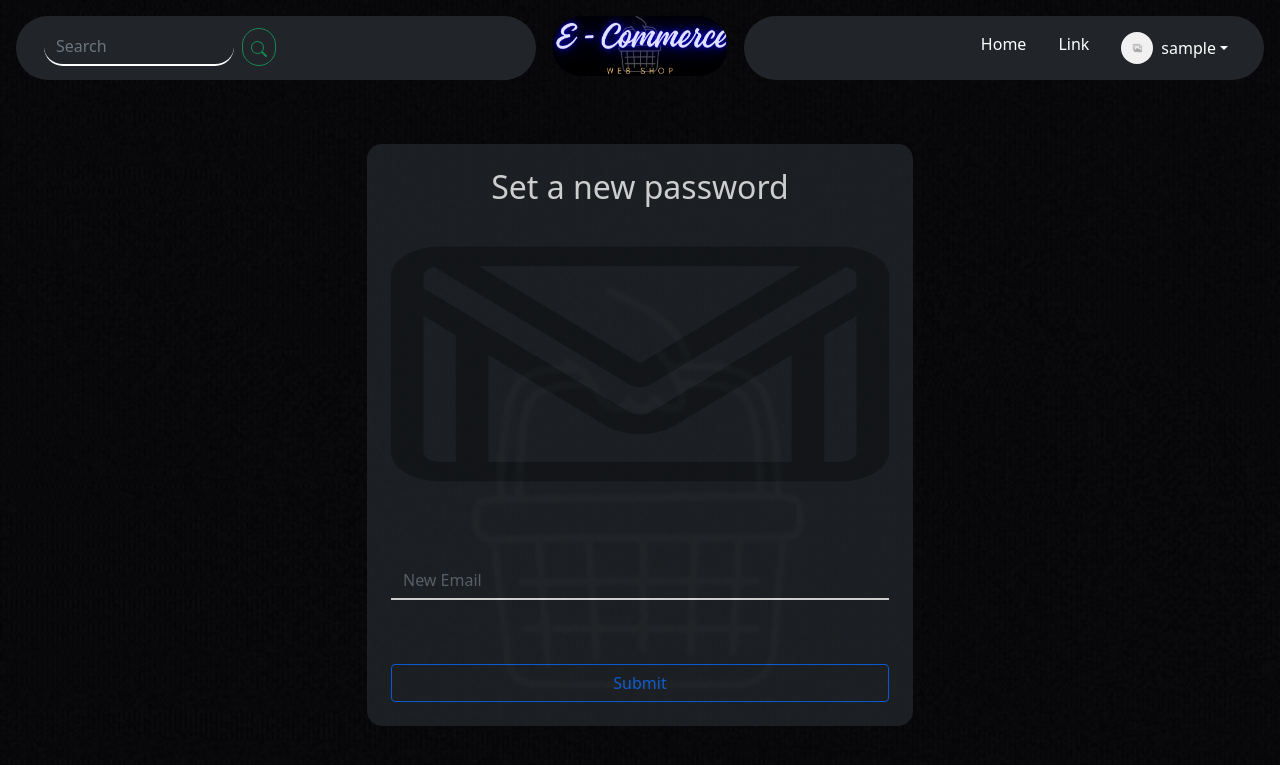
After one commit to MiranTaslidza/django-e-commerce, a Django app: page /profiles/user/change_email/ in a window 1280 px wide. The commit adds this page. Shown: the top 765 px of the page. Run offline with Django 5.2, Linux system fonts and the light colour scheme; the visitor is signed in with stand-in values (Sample User, id 1).

Commit message:
change mail

```diff
--- a/profiles/forms.py
+++ b/profiles/forms.py
@@ -2,6 +2,7 @@ from django import forms
 from django.contrib.auth.models import User
 from .models import Profile
 from django.contrib.auth.forms import UserCreationForm
+from django.core.exceptions import ValidationError
 
 
 
@@ -40,12 +41,11 @@ class ProfileUpdateForm(forms.ModelForm):
 
     class Meta:
         model = Profile
-        fields = ('profile_picture','first_name', 'last_name', 'street', 'postal_code', 'city', 'state', 'phone_number', 'birth_date', 'role')
+        fields = ('profile_picture','first_name', 'last_name', 'street', 'postal_code', 'city', 'state', 'phone_number', 'birth_date')
 
         widgets = {
             'profile_picture': forms.FileInput(attrs={'class': 'form-control-file mb-3'}),
             'birth_date': forms.DateInput(attrs={'type': 'date', 'class': 'form-control text-white', 'placeholder': 'YYYY-MM-DD'}),
-            'role': forms.Select(attrs={'class': 'form-select'}),
             'street': forms.TextInput(attrs={'class': 'form-control text-white'}),
             'postal_code': forms.TextInput(attrs={'class': 'form-control text-white'}),
             'city': forms.TextInput(attrs={'class': 'form-control text-white'}),
@@ -73,3 +73,28 @@ class ProfileUpdateForm(forms.ModelForm):
             user.save()  # Snimamo User model
             profile.save()  # Snimamo Profile model
         return profile
+
+
+
+
+# forma za promjenu email adrese
+class ChangeEmailForm(forms.Form):
+    # polje za unos emaila unutar forme
+    new_email = forms.EmailField(
+        label="New Email",
+        widget=forms.EmailInput(attrs={"class": "form-control", "placeholder": "Enter new email"}),
+    )
+
+    # konstruktor init koji ser poziva kada se kreira forma
+    def __init__(self, user, *args, **kwargs):
+        """Prosljeđujemo korisnika da bismo mogli provjeriti emailove."""
+        self.user = user
+        super().__init__(*args, **kwargs)
+
+    # validacija novog emaila
+    def clean_new_email(self):
+        """Provjera da li novi email već postoji u sistemu."""
+        new_email = self.cleaned_data["new_email"]
+        if User.objects.filter(email=new_email).exists():
+            raise ValidationError("This email is already in use. Please choose another.")
+        return new_email
--- /dev/null
+++ b/profiles/templates/profiles/change_email.html
@@ -0,0 +1,34 @@
+{% extends 'base.html' %} <!-- uvoizim sadržaj base.html -->
+
+{% block title %}Change email{% endblock title %} <!-- ovdje se menja title -->
+
+{% load static %} <!-- uvoizim static fajle -->
+
+{% block styles %}
+<link rel="stylesheet" href="{% static 'profiles/css/change-password.css' %}" type="text/css">
+{% endblock styles %}
+
+<!-- blok za JS static fajlova -->
+{% block scripts %}
+{% endblock scripts %}
+
+<!-- blok za sadržaj -->
+{% block content %}
+
+<div class="container mt-5">
+    <div class="w-50 mx-auto mt-5 bg-dark text-white p-4" style="border-radius: 15px; opacity: 0.8;">
+        <h2 class="text-center">Set a new password</h2>
+        <img src="{% static 'img/email.png' %}" alt="" style="border-radius: 15px; opacity: 0.3; width: 100%; height: 300px; ">
+
+        <form method="post">
+
+            {% csrf_token %}
+
+            <input class="form-control mb-3 text-white mt-5" name="new_email" type="email" placeholder="New Email" required>
+
+            <button class="btn btn-outline-primary form-control mt-5" type="submit">Submit</button>
+        </form>
+    </div>
+</div>
+
+{%endblock content %}
--- a/profiles/templates/profiles/password_reset_confirm.html
+++ b/profiles/templates/profiles/password_reset_confirm.html
@@ -18,11 +18,9 @@
 <!-- blok za sadržaj -->
 {% block content %}
 <div class="container mt-5">
-
     <div class="w-50 mx-auto mt-5 bg-dark text-white p-4" style="border-radius: 15px; opacity: 0.8;">
         <h2 class="text-center">Set a new password</h2>
-    <img src="{% static 'img/ch-passw.jpg' %}" alt=""
-        style="border-radius: 15px; opacity: 0.1; width: 100%; height: 300px; ">
+        <img src="{% static 'img/ch-passw.jpg' %}" alt="" style="border-radius: 15px; opacity: 0.1; width: 100%; height: 300px; ">
         <form method="post">
             {% csrf_token %}
             <input class="form-control mb-3 text-white" name="new_password1" type="password" placeholder="New password" required>
--- a/profiles/urls.py
+++ b/profiles/urls.py
@@ -10,6 +10,7 @@ urlpatterns = [
     path("update/", views.update_profile, name="update_profile"),
     path("delete/", views.delete_account, name="delete_account"),
     path('user/change_password/', views.change_password, name='change_password'),
+    path('<int:pk>/', views.get_profile, name='profile'),
 
     # url resetiranje loozinke
     path('password_reset/', auth_views.PasswordResetView.as_view(template_name='profiles/password_reset_form.html', html_email_template_name='profiles/password_reset_email.html'), name='password_reset'), # url za slanje e-maila za reset lozuinke
@@ -18,4 +19,10 @@ urlpatterns = [
     path('reset/done/', auth_views.PasswordResetCompleteView.as_view(template_name='profiles/password_reset_complete.html'), name='password_reset_complete'), # poruka korisniku da je promjenjena lozinka
 
 
+    # promjena emaila
+    path('user/change_email/', views.change_email, name='change_email'), # promjena emaila
+    path('confirm_old_email/<str:token>/', views.confirm_old_email, name='confirm_email_change'), # potvrda sa starog emaila
+    path('cancel-email/<str:token>/', views.cancel_email_change, name='cancel_email_change'), # otkazivanje promjene emaila
+    path('confirm_new_email/<str:token>/', views.confirm_new_email, name='confirm_new_email'),  # potvrda novog emaila
+
 ]
--- a/profiles/views.py
+++ b/profiles/views.py
@@ -1,14 +1,22 @@
-from django.shortcuts import render, redirect
-from .forms import CustomUserCreationForm,  ProfileUpdateForm
-from django.contrib.auth import authenticate
-from django.contrib.auth import logout
-from django.contrib.auth import authenticate, login as auth_login
+from django.shortcuts import render, redirect, get_object_or_404
+from .forms import CustomUserCreationForm,  ProfileUpdateForm, ChangeEmailForm
+from django.contrib.auth import authenticate, logout, authenticate, login as auth_login, get_user_model, update_session_auth_hash
 from .models import Profile
 from django.contrib.auth.decorators import login_required
 from django.http import JsonResponse
 from django.contrib.auth.forms import PasswordChangeForm
-from django.contrib.auth import update_session_auth_hash
 from django.urls import reverse
+from django.core.signing import Signer, BadSignature, TimestampSigner
+from django.core.mail import EmailMultiAlternatives, send_mail
+from django.utils.http import urlsafe_base64_decode, urlsafe_base64_encode
+from django.contrib.auth.tokens import default_token_generator
+from django.contrib import messages
+from django.contrib.auth.models import User
+from django.contrib.sites.shortcuts import get_current_site
+from django.utils.encoding import force_bytes
+from django.template.loader import render_to_string
+
+
 
 
 #login
@@ -32,13 +40,19 @@ def logout_view(request):
     return redirect('login')
 
 
+# detalji profila
+@login_required
+def get_profile(request, pk):
+    profile = Profile.objects.get(pk=pk)
+    context ={
+        'profile':profile
+    }
+
+    return render(request, 'profiles/profile.html', context)
+
+
+
 # registracija korisnika
-from django.contrib.auth.models import User
-from django.contrib.sites.shortcuts import get_current_site
-from django.utils.encoding import force_bytes
-from django.utils.http import urlsafe_base64_encode
-from django.template.loader import render_to_string
-
 def register(request):
     if request.method == "POST":
         form = CustomUserCreationForm(request.POST)
@@ -80,8 +94,6 @@ def register(request):
 
 
 # kontroiler koji šalje mail korisniku
-from django.core.mail import EmailMultiAlternatives
-
 def send_email_notification(subject, message, recipient_list):
     try:
         email = EmailMultiAlternatives(
@@ -96,12 +108,8 @@ def send_email_notification(subject, message, recipient_list):
     except Exception as e:
         print(f"Failed to send email: {e}")
 
+
 # kontrioler za verifikaciju korisnika
-from django.utils.http import urlsafe_base64_decode
-from django.contrib.auth import get_user_model
-from django.contrib.auth.tokens import default_token_generator
-from django.contrib import messages
-
 def verify_user(request, uidb64, token):
     try:
         uid = urlsafe_base64_decode(uidb64).decode() # Dekodira uidb64
@@ -176,3 +184,183 @@ def change_password(request):
         form = PasswordChangeForm(user=request.user)
 
     return render(request, 'profiles/change_password.html', {'form': form})
+
+
+
+# Kontroler za promenu emaila
+@login_required
+def change_email(request):
+    """View za prikazivanje i obradu promene emaila."""
+    if request.method == 'POST':
+        form = ChangeEmailForm(user=request.user, data=request.POST)
+        if form.is_valid():
+            new_email = form.cleaned_data['new_email']
+            profile = request.user.profile
+
+            # Sačuvaj novi email privremeno i označi ga kao nepotvrđen
+            profile.new_email = new_email
+            profile.email_confirmed = False
+            profile.save()
+
+            # Generisanje sigurnosnog tokena za potvrdu
+            signer = TimestampSigner()
+            token = signer.sign(request.user.username)
+
+            # Kreiraj link za potvrdu
+            confirm_url = request.build_absolute_uri(
+                reverse('confirm_email_change', kwargs={'token': token})
+            )
+
+            # Kreiraj link za otkazivanje promjene emaila
+            cancel_url = request.build_absolute_uri(
+                reverse('cancel_email_change', kwargs={'token': token})
+            )
+
+            # Slanje emaila na stari email
+            mail_subject = 'Confirm Your Email Change'
+
+            message = render_to_string('profiles/confirm_old_email.html', {
+                'user': request.user,
+                'confirm_url': confirm_url,
+                'cancel_url': cancel_url,
+            })
+
+            send_mail(
+                mail_subject,
+                '',  # Ostavlja se prazno plain text, ili možeš dodati kratku poruku
+                'noreply@mywebsite.com',
+                [profile.user.email],
+                html_message=message
+            )
+
+            messages.success(request, "We have sent a verification link to your old email address.")
+            return redirect('profile', pk=request.user.pk)  # Možete redirektovati na neki drugi URL po potrebi
+
+        else:
+            messages.error(request, "There was an error with the email change. Please try again.")
+    else:
+        form = ChangeEmailForm(user=request.user)
+
+    return render(request, 'profiles/change_email.html', {'form': form})
+
+
+
+# potvrda na starom emailu
+@login_required
+def confirm_old_email(request, token):
+    signer = TimestampSigner()
+    try:
+        # Dešifruj token da dobijemo korisničko ime
+        username = signer.unsign(token, max_age=3600)
+        user = get_object_or_404(User, username=username)
+
+        if user.profile.email_confirmed:
+            messages.info(request, "Ova promjena e-pošte je već potvrđena.")
+            return redirect('profile', pk=request.user.pk)
+
+        # Generiši novi token za potvrdu novog emaila
+        new_token = signer.sign(user.profile.new_email)
+        new_confirm_url = request.build_absolute_uri(
+            reverse('confirm_new_email', kwargs={'token': new_token})
+        )
+
+        # Generiši cancel URL koristeći originalni token
+        cancel_url = request.build_absolute_uri(
+            reverse('cancel_email_change', kwargs={'token': token})
+        )
+
+        # Ovdje kreiraš dictionary s podacima – to je tvoj "context" za otkazivanje emaila
+        context = {
+            'user': user,
+            'new_confirm_url': new_confirm_url,
+            'cancel_url': cancel_url,
+        }
+
+        # Ovdje se koristi render_to_string s context-om
+        message = render_to_string('profiles/confirm_new_email.html', context)
+
+        # Pošalji email
+        mail_subject = 'Potvrdi promjenu e-pošte'
+        send_mail(
+            mail_subject,
+            '',  # Ostavlja se prazno plain text, ili možeš dodati kratku poruku
+            'noreply@mywebsite.com',
+            [user.profile.new_email],
+            html_message=message
+        )
+
+        messages.success(request, "Verifikacijski link je poslan na tvoj novi email.")
+        return redirect('profile', pk=request.user.pk)
+
+    except BadSignature:
+        messages.error(request, "Nevažeći ili istekli token.")
+        return redirect('profile', pk=request.user.pk)
+
+
+
+
+# kontroler za poništavanje promjene emaila
+@login_required
+def cancel_email_change(request, token):
+    """
+    View koja poništava zahtev za promenu emaila. Proverava token (npr. da li pripada
+    trenutnom korisniku) i briše vrednost new_email u profilu.
+    """
+    signer = TimestampSigner()
+    try:
+        # Pretpostavljamo da je token generisan na način da sadrži username.
+        token_username = signer.unsign(token, max_age=3600)  # token važi 1 sat
+        if token_username != request.user.username:
+            messages.error(request, "Invalid cancellation token.")
+            return redirect('profile', pk=request.user.pk)
+    except BadSignature:
+        messages.error(request, "Invalid or expired cancellation link.")
+        return redirect('profile', pk=request.user.pk)
+
+    # Ako je token validan, poništavamo zahtev
+    profile = request.user.profile
+    profile.new_email = None  # Brišemo privremeno čuvani novi email
+    profile.email_confirmed = False
+    profile.save()
+
+    messages.success(request, "Your email change request has been cancelled.")
+    return redirect('profile', pk=request.user.pk)
+
+# Kontroler za potvrdu novog emaila
+@login_required
+def confirm_new_email(request, token):
+    """
+    View koji finalizira promjenu emaila. Korisnik klikne na verifikacioni link iz emaila
+    poslanog na novu adresu, a ovdje se token provjerava, stari email se sprema, a email se ažurira.
+    """
+    signer = TimestampSigner()
+    try:
+        # Dešifruj token da dobijemo novu email adresu
+        new_email = signer.unsign(token, max_age=3600)  # Token vrijedi 1 sat
+        user = request.user
+        profile = user.profile
+
+        # Provjeri da li se tokenirani novi email podudara s onim koji je privremeno spremljen
+        if profile.new_email != new_email:
+            messages.error(request, "Token se ne podudara s novom email adresom.")
+            return redirect('profile', pk=user.pk)
+
+        # Sačuvaj trenutnu email adresu u polje old_email, prije ažuriranja
+        profile.old_email = user.email
+        profile.save()
+
+        # Ažuriraj email korisnika
+        user.email = new_email
+        user.save()
+
+        # Označi da je nova email adresa potvrđena i očisti privremeni podatak
+        profile.email_confirmed = True
+        profile.new_email = None
+        profile.save()
+
+        messages.success(request, "Vaša email adresa je uspješno promijenjena!")
+        return redirect('profile', pk=user.pk)
+
+    except BadSignature:
+        messages.error(request, "Nevažeći ili istekli token.")
+        return redirect('profile', pk=request.user.pk)
--- a/templates/navbar.html
+++ b/templates/navbar.html
@@ -49,16 +49,16 @@
                     </a>
                     <ul class="dropdown-menu dropdown-menu-end mt-2" aria-labelledby="userDropdown">
                         <li><a class="dropdown-item" href="{% url 'logout' %}"><i class="fa-solid fa-right-from-bracket me-2"></i> Logout</a></li>
+                        {% if user.is_authenticated %}
                         <li><a class="dropdown-item"href="{% url 'update_profile' %}"><i class="fa-solid fa-user me-2"></i> Update Profile</a></li>
                         <li>
-                            {% if user.is_authenticated %}
                             <!-- brisanje akaunta -->
-                                <button type="button" class="btn dropdown-item" id="delete-button"><i class="fa-solid fa-user-xmark"></i> Delete profile</button>
-                            {%endif%}
-
+                            <button type="button" class="btn dropdown-item" id="delete-button"><i class="fa-solid fa-user-xmark"></i> Delete profile</button>
                         </li>
-                        <li><a class="dropdown-item" href="{% url 'change_password' %}"><i class="fa-solid fa-key"></i> Change password</a></li>
-                        <li><a class="dropdown-item" href="{% url 'add_product' %}"><i class="fa-solid fa-plus me-2"></i> Add Product</a></li>
+                            <li><a class="dropdown-item" href="{% url 'change_password' %}"><i class="fa-solid fa-key"></i> Change password</a></li>
+                            <li><a class="dropdown-item" href="{% url 'change_email' %}"><i class="fa-solid fa-envelope-open-text"></i> Change Email</a></li>
+                            <li><a class="dropdown-item" href="{% url 'add_product' %}"><i class="fa-solid fa-plus me-2"></i> Add Product</a></li>
+                        {%endif%}
 
 
 
```
Also changed, not shown: profiles/models.py (+8 -0 lines), profiles/templates/profiles/confirm_new_email.html (added, +89 -0 lines), profiles/templates/profiles/confirm_old_email.html (added, +88 -0 lines), profiles/templates/profiles/profile.html (added, +25 -0 lines), profiles/migrations/0002_profile_email_confirmed_profile_new_email_and_more.py (added). Lines whose indentation alone changed are shown as unchanged.
